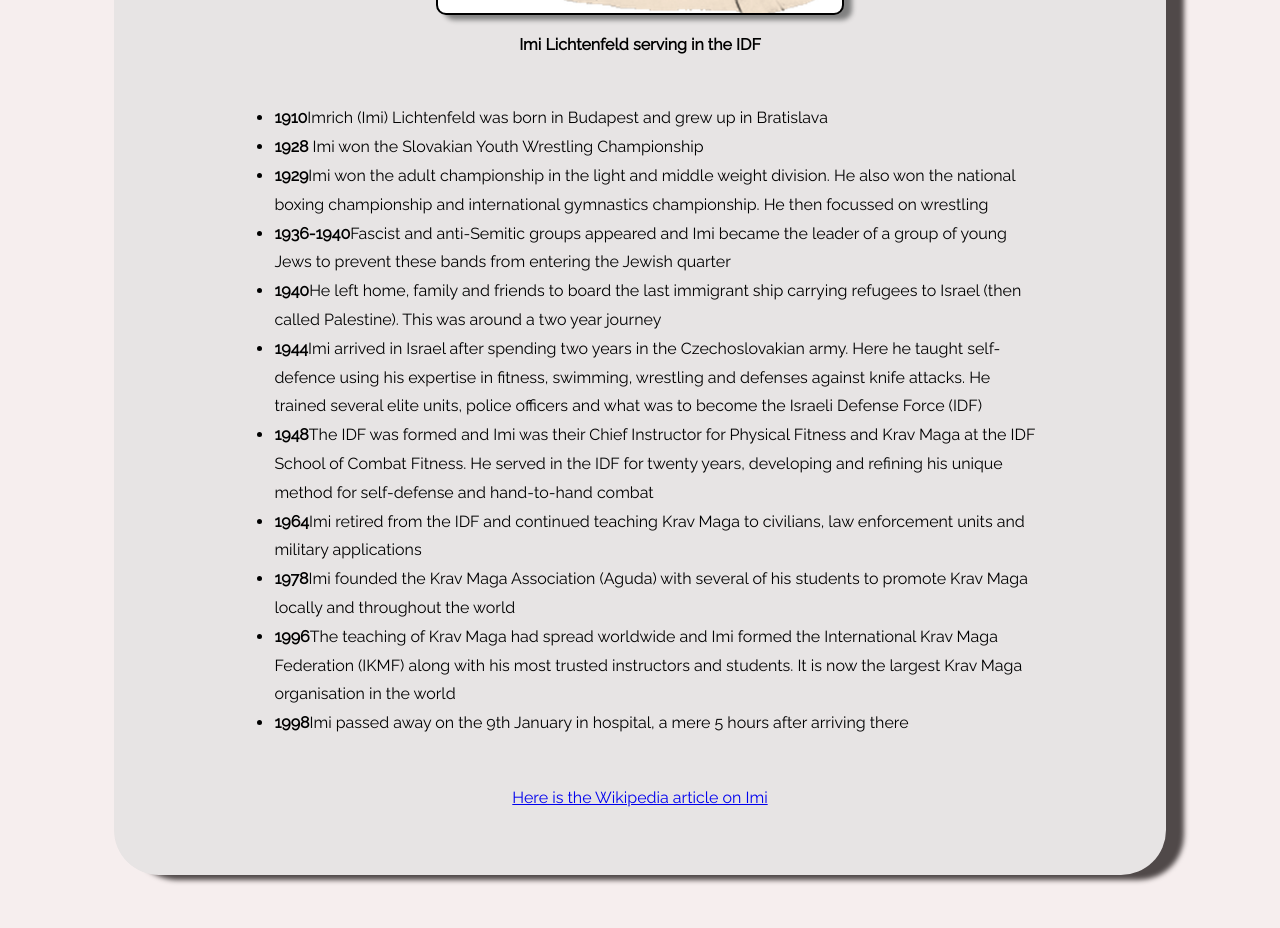
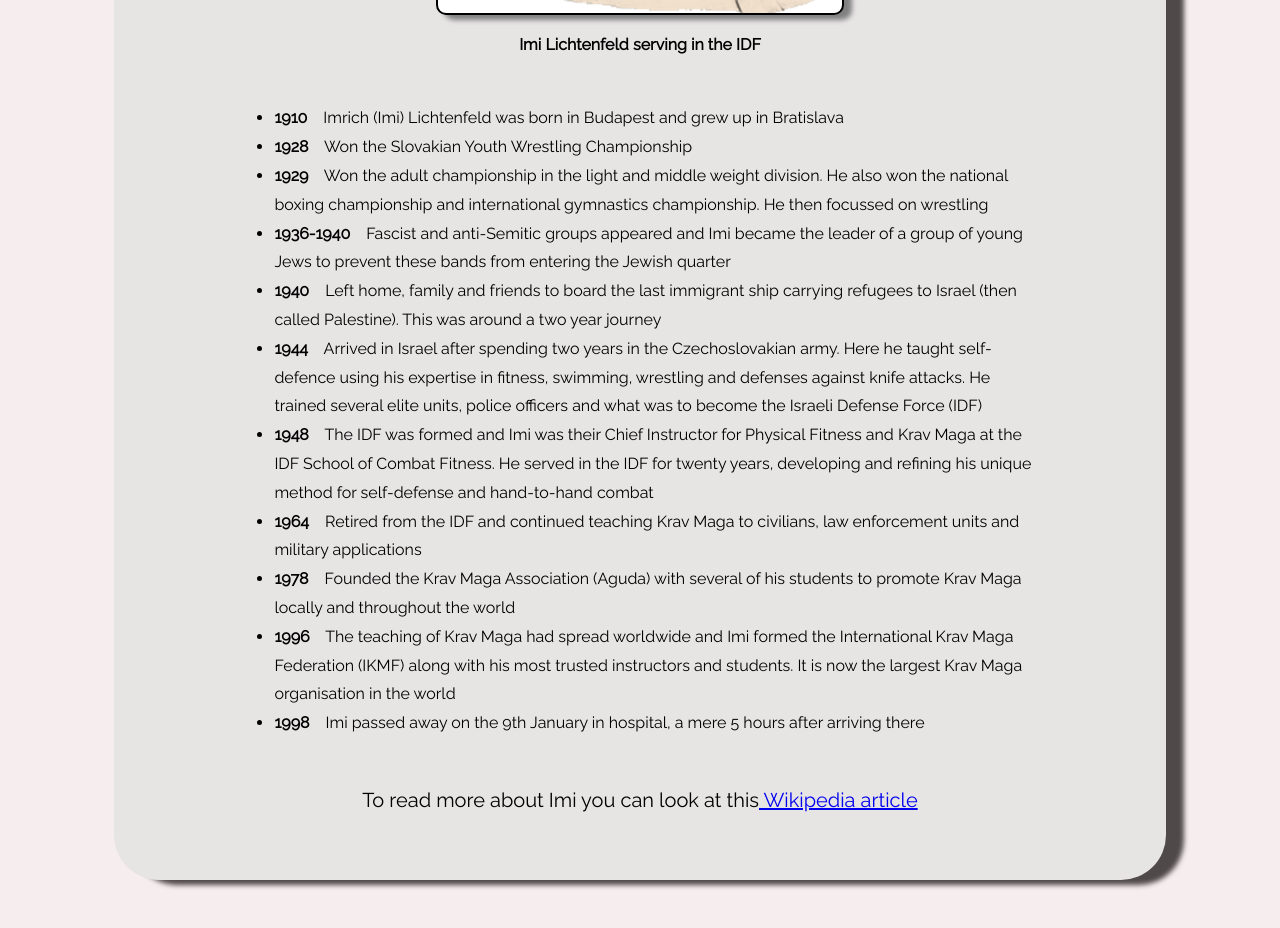
Before and after one commit to LivBurton/Tribute-Page, a plain HTML site: page index.html in a window 1280 px wide. Shown: the part 880-1808 px from the top of the page. Drawn offline with Linux system fonts and the light colour scheme; a web font is replaced by a local one.

Commit message:
Second Commit

```diff
--- a/index.html
+++ b/index.html
@@ -25,24 +25,24 @@
 			</div>
 
 			<ul id="tribute-info">
-				<li><strong>1910</strong>Imrich (Imi) Lichtenfeld was born in Budapest and grew up in Bratislava</li>
-				<li><strong>1928</strong> Imi won the Slovakian Youth Wrestling Championship</li>
-				<li><strong>1929</strong>Imi won the adult championship in the light and middle weight division. He also won the national boxing championship and international gymnastics championship. He then focussed on wrestling</li>
-				<li><strong>1936-1940</strong>Fascist and anti-Semitic groups appeared and Imi became the leader of a group of young Jews to prevent these bands from entering the Jewish quarter</li>
-				<li><strong>1940</strong>He left home, family and friends to board the last immigrant ship carrying refugees to Israel (then called Palestine). This was around a two year journey</li>
-				<li><strong>1944</strong>Imi arrived in Israel after spending two years in the Czechoslovakian army. Here he taught self-defence using his expertise in fitness, swimming, wrestling and defenses against knife attacks. He trained
+				<li><strong>1910</strong>&emsp;Imrich (Imi) Lichtenfeld was born in Budapest and grew up in Bratislava</li>
+				<li><strong>1928</strong>&emsp;Won the Slovakian Youth Wrestling Championship</li>
+				<li><strong>1929</strong>&emsp;Won the adult championship in the light and middle weight division. He also won the national boxing championship and international gymnastics championship. He then focussed on wrestling</li>
+				<li><strong>1936-1940</strong>&emsp;Fascist and anti-Semitic groups appeared and Imi became the leader of a group of young Jews to prevent these bands from entering the Jewish quarter</li>
+				<li><strong>1940</strong>&emsp;Left home, family and friends to board the last immigrant ship carrying refugees to Israel (then called Palestine). This was around a two year journey</li>
+				<li><strong>1944</strong>&emsp;Arrived in Israel after spending two years in the Czechoslovakian army. Here he taught self-defence using his expertise in fitness, swimming, wrestling and defenses against knife attacks. He trained
 					several elite units, police officers and what was to become the Israeli Defense Force (IDF)</li>
-				<li><strong>1948</strong>The IDF was formed and Imi was their Chief Instructor for Physical Fitness and Krav Maga at the IDF School of Combat Fitness. He served in the IDF for twenty years, developing and refining his unique method
+				<li><strong>1948</strong>&emsp;The IDF was formed and Imi was their Chief Instructor for Physical Fitness and Krav Maga at the IDF School of Combat Fitness. He served in the IDF for twenty years, developing and refining his unique method
 					for self-defense and hand-to-hand combat</li>
-				<li><strong>1964</strong>Imi retired from the IDF and continued teaching Krav Maga to civilians, law enforcement units and military applications</li>
-				<li><strong>1978</strong>Imi founded the Krav Maga Association (Aguda) with several of his students to promote Krav Maga locally and throughout the world</li>
-				<li><strong>1996</strong>The teaching of Krav Maga had spread worldwide and Imi formed the International Krav Maga Federation (IKMF) along with his most trusted instructors and students. It is now the largest Krav Maga organisation in the world</li>
-				<li><strong>1998</strong>Imi passed away on the 9th January in hospital, a mere 5 hours after arriving there</li>
+				<li><strong>1964</strong>&emsp;Retired from the IDF and continued teaching Krav Maga to civilians, law enforcement units and military applications</li>
+				<li><strong>1978</strong>&emsp;Founded the Krav Maga Association (Aguda) with several of his students to promote Krav Maga locally and throughout the world</li>
+				<li><strong>1996</strong>&emsp;The teaching of Krav Maga had spread worldwide and Imi formed the International Krav Maga Federation (IKMF) along with his most trusted instructors and students. It is now the largest Krav Maga organisation in the world</li>
+				<li><strong>1998</strong>&emsp;Imi passed away on the 9th January in hospital, a mere 5 hours after arriving there</li>
 
 			</ul>
 
 			<div id="link">
-				<a id="tribute-link" href="https://en.wikipedia.org/wiki/Imi_Lichtenfeld" target="_blank">Here is the Wikipedia article on Imi</a>
+				To read more about Imi you can look at this<a id="tribute-link" href="https://en.wikipedia.org/wiki/Imi_Lichtenfeld" target="_blank"> Wikipedia article</a>
 			</div>
 			<br>
 			<br>
--- a/style.css
+++ b/style.css
@@ -1,6 +1,5 @@
 body {
 	background-color: hsl(0, 32%, 95%);
-	//background-color: white;
 	font-family: 'Raleway', sans-serif;
 
 }
@@ -15,7 +14,6 @@ body {
 
 #title p {
 	text-align: center;
-	//font-family: Arial;
 	font-weight: bold;
 	font-size: 25px;
 	margin-top: 20px;
@@ -35,8 +33,7 @@ body {
 }
 
 #image {
-	//border: solid black 5px;
-	max-width: 40%;
+		max-width: 40%;
 	display: block;
 	margin: 0 auto;
 	border-radius: 10px;
@@ -48,16 +45,14 @@ body {
 #img-caption {
 	text-align: center;
 	padding-top: 20px;
-	//font-family: "Arial";
 }
 
 #tribute-info {
-	//font-family: "Arial";
 	margin: 50px 100px 50px 100px;
 	line-height: 1.8;
 }
 
 #link {
 	text-align: center;
-	//font-family: "Georgia";
+	font-size: 20px;
 }
```
